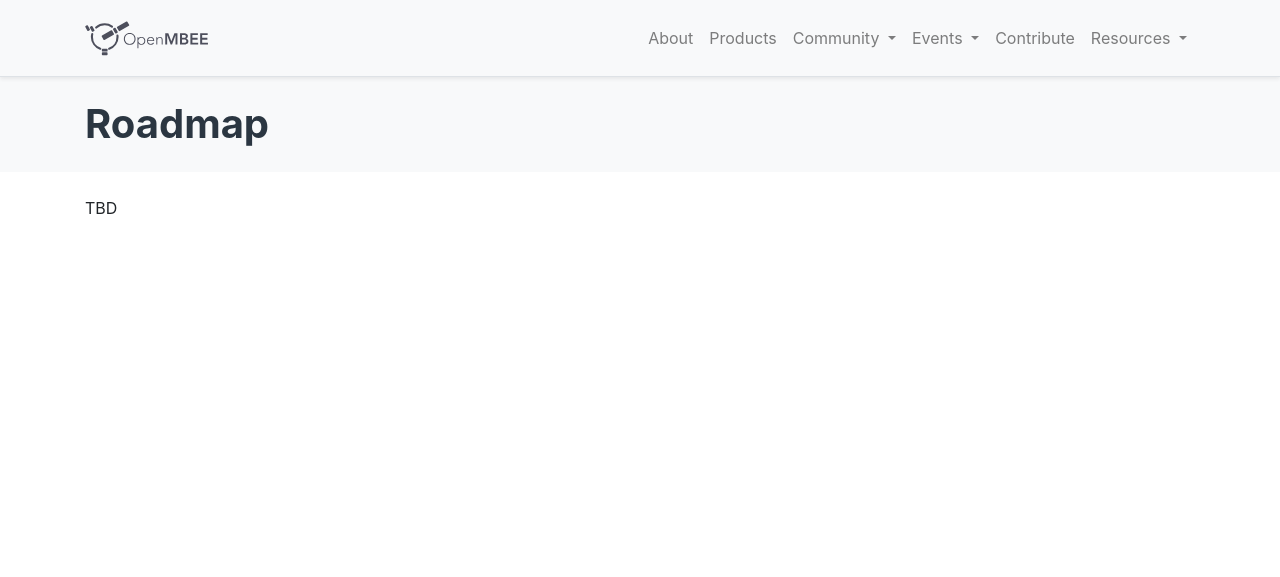
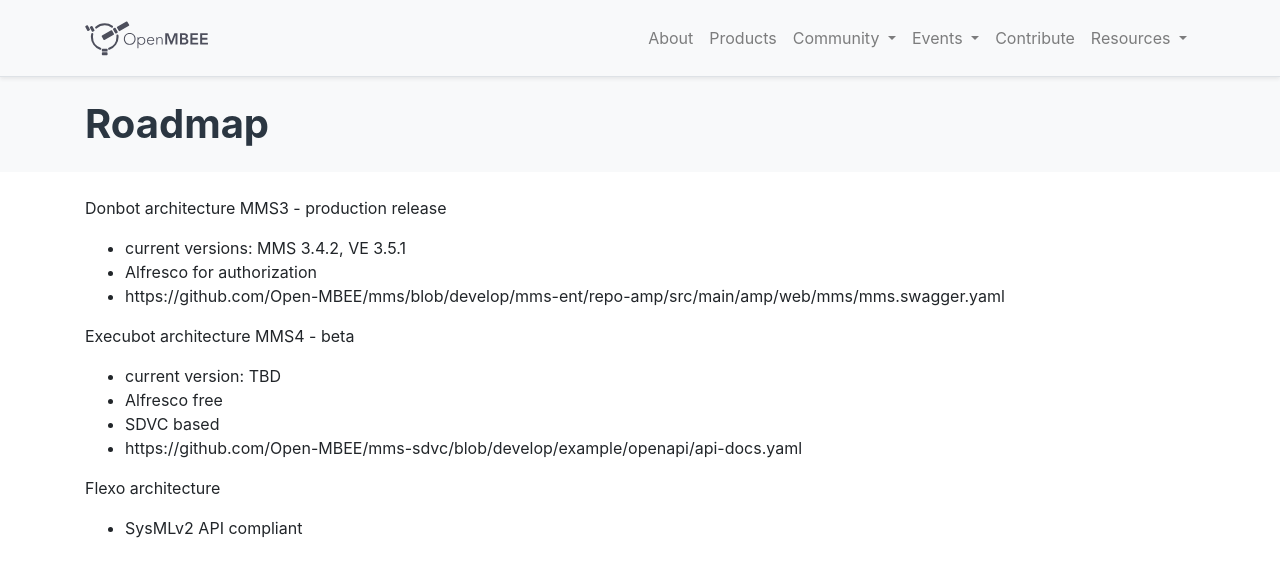
Before and after one commit to Open-MBEE/open-mbee.github.io, a Jekyll site: the page built from pages/community/roadmap.md, in a window 1280 px wide and 900 px high. Shown: the top 577 px of the window. Built offline with Jekyll 4.4.1, drawn with Linux system fonts in a browser that asks for light colours.

Commit message:
Update roadmap.md

```diff
--- a/pages/community/roadmap.md
+++ b/pages/community/roadmap.md
@@ -4,4 +4,18 @@
 permalink: roadmap.html
 ---
 
-TBD
+Donbot architecture
+MMS3 - production release
+* current versions: MMS 3.4.2, VE 3.5.1
+* Alfresco for authorization
+* https://github.com/Open-MBEE/mms/blob/develop/mms-ent/repo-amp/src/main/amp/web/mms/mms.swagger.yaml
+
+Execubot architecture
+MMS4 - beta
+* current version: TBD
+* Alfresco free
+* SDVC based
+* https://github.com/Open-MBEE/mms-sdvc/blob/develop/example/openapi/api-docs.yaml
+
+Flexo architecture
+* SysMLv2 API compliant
```
